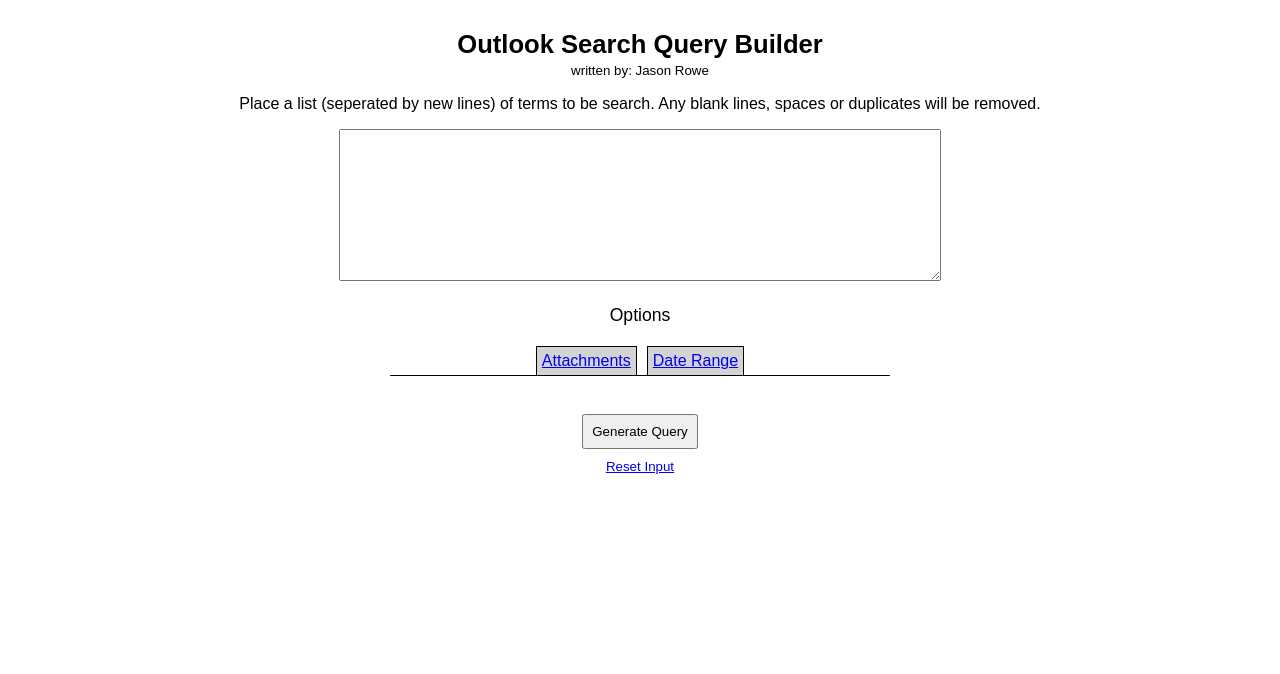
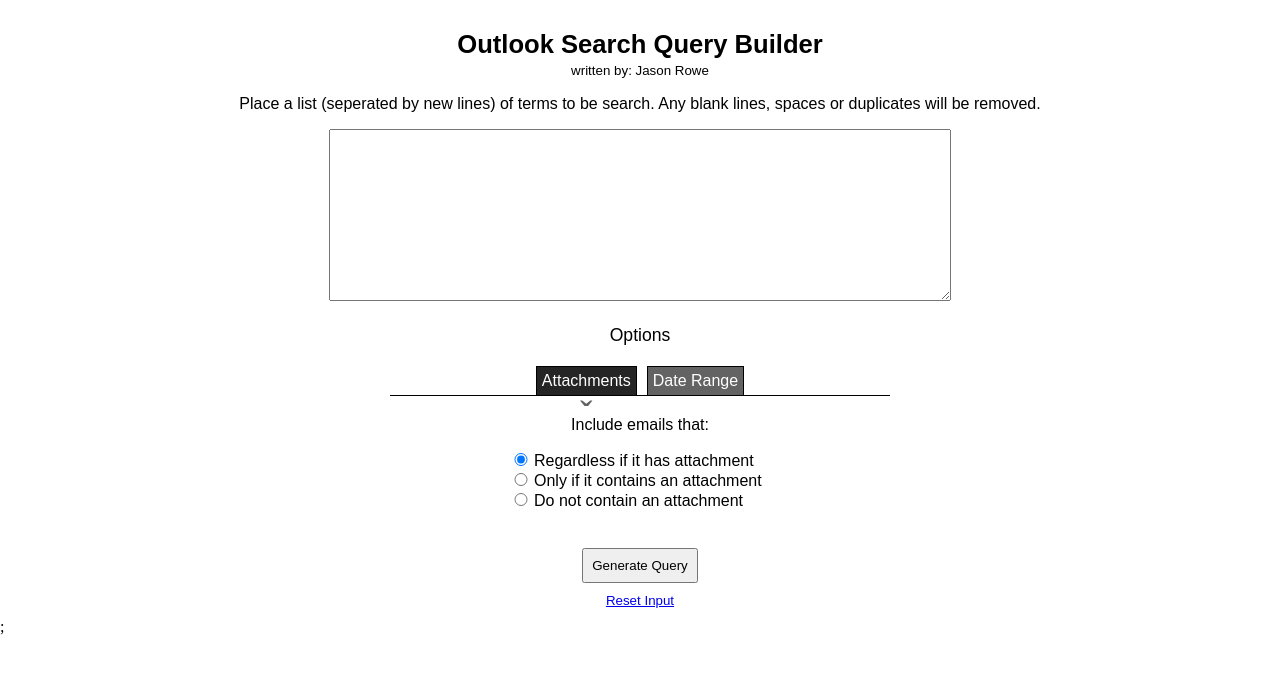
Before and after one commit to rowej83/outlook-search-builder, a React (Create React App) app: page / in a window 1280 px wide. Shown: the top 674 px of the page. Built offline with nearby package versions, Linux system fonts and the light colour scheme.

Commit message:
removed react router. added arrow indicator for current options screen

```diff
--- a/src/App.tsx
+++ b/src/App.tsx
@@ -1,9 +1,9 @@
 import "./styles.css";
 import InputArea from "./components/InputArea";
-
 import {RecoilRoot} from "recoil";
 
-export default function App() {
+
+ function App() {
     return (
         <RecoilRoot>
             <div className="App">
@@ -19,3 +19,5 @@
         </RecoilRoot>
     );
 }
+
+export default App;
--- a/src/components/InputArea.tsx
+++ b/src/components/InputArea.tsx
@@ -5,12 +5,14 @@
     inputValuesState,
     queryStringState
 } from "../store/atoms";
+import {selectedOptionsAreaState} from "../store/atoms";
 import OptionsArea from "./OptionsArea";
 import {cloneDeep} from "lodash";
 import {makeQuery} from "../utils";
 
 export default function InputArea() {
     const textAreaRef = React.useRef<HTMLTextAreaElement | null>(null);
+    const [selectedOptionsArea,setSelectedOptionsArea]=useRecoilState(selectedOptionsAreaState);
     const [optionsObject, setOptionsObject] = useRecoilState(optionsState);
     const [textArea, setTextArea] = React.useState("");
     const [inputValues, setInputValues] = useRecoilState(inputValuesState);
@@ -19,6 +21,7 @@
     const [submitButtonText, setSubmitButtonText] = React.useState(
         "Generate Query"
     );
+
     const handleOnClick = () => {
         if (textArea.length < 1) {
             if (textAreaRef.current) {
@@ -44,7 +47,9 @@
         let endingQueryResult: string = makeQuery(filtered, optionsObject);
         setInputValues(filtered);
         setQueryString(endingQueryResult);
-        navigator.clipboard.writeText(endingQueryResult);
+        navigator.clipboard.writeText(endingQueryResult).catch(e=>{
+            console.log('error: ', e);
+        });
 
         setTimeout(() => {
             setSubmitButtonText("Generate Query");
@@ -55,6 +60,7 @@
         setTextArea("");
         setInputValues([]);
         setQueryString("");
+
         let tempOptionsObject = cloneDeep(optionsObject);
         tempOptionsObject.hasAttachments = "withOrWithOutAttachment";
         tempOptionsObject.hasRange=false;
@@ -63,13 +69,16 @@
         );
         tempOptionsObject.rangeEnd = new Date();
         setOptionsObject(tempOptionsObject);
+
         if (textAreaRef.current) {
             textAreaRef.current.focus();
         }
+    //    console.log(history);
+        setSelectedOptionsArea('attachments');
     }
 
     function showItemsInQuery() {
-        let buffer = [];
+        let buffer:Array<JSX.Element | string>  = [];
         buffer.push(<p>List of items in Query: ({inputValues.length})</p>);
 
         if (inputValues.length > 0) {
@@ -84,7 +93,7 @@
     }
 
     function showResultingQuery() {
-        let buffer = [];
+        let buffer:Array<JSX.Element | string>  = [];
         if (inputValues.length === 0) return;
         buffer.push(<p>Query copied to your clipboard:</p>);
         buffer.push(queryString);
--- a/src/components/OptionsArea.tsx
+++ b/src/components/OptionsArea.tsx
@@ -1,36 +1,55 @@
 import React from "react";
 import DatePickerArea from "./Options/DatePickerArea";
 import AttachmentsArea from "./Options/AttachmentsArea";
+import {selectedOptionsAreaState} from "../store/atoms";
+import {useRecoilState} from "recoil";
 
-import {MemoryRouter as Router, Switch, Route, Link} from "react-router-dom";
 
 type Props = {};
 
 export default function OptionsArea(props: Props) {
+    const [selectedOptionsArea, setSelectedOptionsArea] = useRecoilState(selectedOptionsAreaState);
+    const styles = {
+        attachmentsArrow: {
+ "visibility":selectedOptionsArea==="attachments"?"visible":"hidden"
+        }as React.CSSProperties,
+        attachmentLinkBackGround: {
+            "background-color":selectedOptionsArea==="attachments"?"#252525":"#636363"
+        }as React.CSSProperties,
+        dataRangeLinkBackGround: {
+            "background-color":selectedOptionsArea==="dateRange"?"#252525":"#636363"
+        }as React.CSSProperties,
+        dataRangeArrow: {
+            "visibility":selectedOptionsArea==="dateRange"?"visible":"hidden"
+        }as React.CSSProperties,
+
+
+    }
     return (
         <>
             <h2 className={"optionsHeader"}>Options </h2>
 
-            <Router>
+
             <div className={"routerLinksContainer"}>
                 <ul className={"routerLinks"}>
-                        <li>
-                            <Link to="/attachments">Attachments</Link>
+                    <li style={styles.attachmentLinkBackGround}>
+                        <span onClick={() => {
+                            setSelectedOptionsArea('attachments')
+                        }}>Attachments</span>
+                        <div className={"optionsArrow"} style={styles.attachmentsArrow}>ˇ</div>
                     </li>
-                        <li>
-                            <Link to="/dateoptions">Date Range</Link>
+                    <li style={styles.dataRangeLinkBackGround}>
+                        <span onClick={() => {
+                            setSelectedOptionsArea('dateRange')
+                        }}>Date Range</span>
+                        <div className={"optionsArrow"} style={styles.dataRangeArrow}>ˇ</div>
                     </li>
                 </ul>
             </div>
-                <Switch>
-                    <Route exact path="/attachments">
-                        <AttachmentsArea/>
-                    </Route>
-                    <Route path="/dateoptions">
-                        <DatePickerArea/>
-                    </Route>
-                </Switch>
-            </Router>
+
+            {selectedOptionsArea === "attachments" && <AttachmentsArea/>}
+            {selectedOptionsArea === "dateRange" && <DatePickerArea/>}
+
         </>
     );
 }
--- a/src/index.tsx
+++ b/src/index.tsx
@@ -1,12 +1,13 @@
 import {StrictMode} from "react";
 import ReactDOM from "react-dom";
+
 
 import App from "./App";
 
 const rootElement = document.getElementById("root");
 ReactDOM.render(
     <StrictMode>
-        <App/>
+         <App/>;
     </StrictMode>,
     rootElement
 );
--- a/src/store/atoms.tsx
+++ b/src/store/atoms.tsx
@@ -26,3 +26,8 @@
     key: "queryStringState",
     default: "" as string
 });
+
+export const selectedOptionsAreaState=atom({
+    key:'selectedOptionsAreaState',
+    default:"attachments" as string
+})
--- a/src/styles.css
+++ b/src/styles.css
@@ -19,6 +19,7 @@
     width: 100%;
     min-width: 320px;
     max-width: 600px;
+    padding:10px;
 }
 
 .inputItem {
@@ -135,13 +136,14 @@
 
 .routerLinks li {
     display: inline-block;
-
+position: relative;
     border: 1px solid black;
     border-bottom: 0px;
     padding: 5px;
     color: white;
-    background-color: lightgray;
+
     margin: 0 5px;
+    cursor: pointer;
 }
 
 .attachmentsArea {
@@ -180,3 +182,13 @@
 input[type="checkbox"] {
     cursor: pointer;
 }
+.optionsArrow{
+position: absolute;
+width:100%;
+left:0;
+right:0;
+color: #636363;
+bottom: -42px;
+font-weight: 500;
+font-size: 37px;
+}
--- a/src/utils.tsx
+++ b/src/utils.tsx
@@ -1,3 +1,5 @@
+
+
 interface optionsObjectType {
     hasAttachments: string;
     hasRange: boolean;
```
Also changed, not shown: package.json (+5 -7 lines), 1 other file (tests, documents, lock files or other folders). Lines whose indentation alone changed are shown as unchanged.
